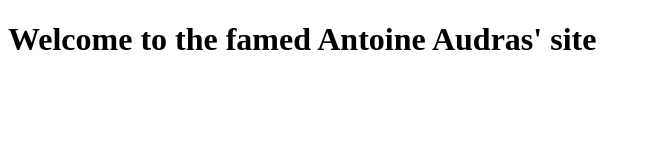
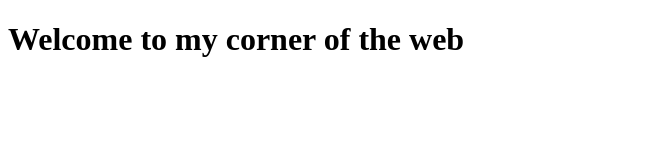
Before and after one commit to Balocre/Balocre.github.io, a plain HTML site: page index.html in a window 1280 px wide. Shown: the whole page, without its empty margins (0-651 px from the left). Drawn offline with Linux system fonts and the light colour scheme.

Commit message:
fresh start

```diff
--- a/index.html
+++ b/index.html
@@ -4,14 +4,12 @@
     <meta charset="utf-8">
     <meta name="viewport" content="width=device-width, initial-scale=1">
 
-    <!-- FOR THE CURIOUS: This site was made by @thebarrytone. Don't tell my mom. -->
-
-    <title>Motherfucking Website</title>
+    <title>Antoines's web corner</title>
 </head>
 
 <body>
 
-    <h1> Welcome to the famed Antoine Audras' site</h1>
+    <h1>Welcome to my corner of the web</h1>
 
 </body>
 </html>
```
